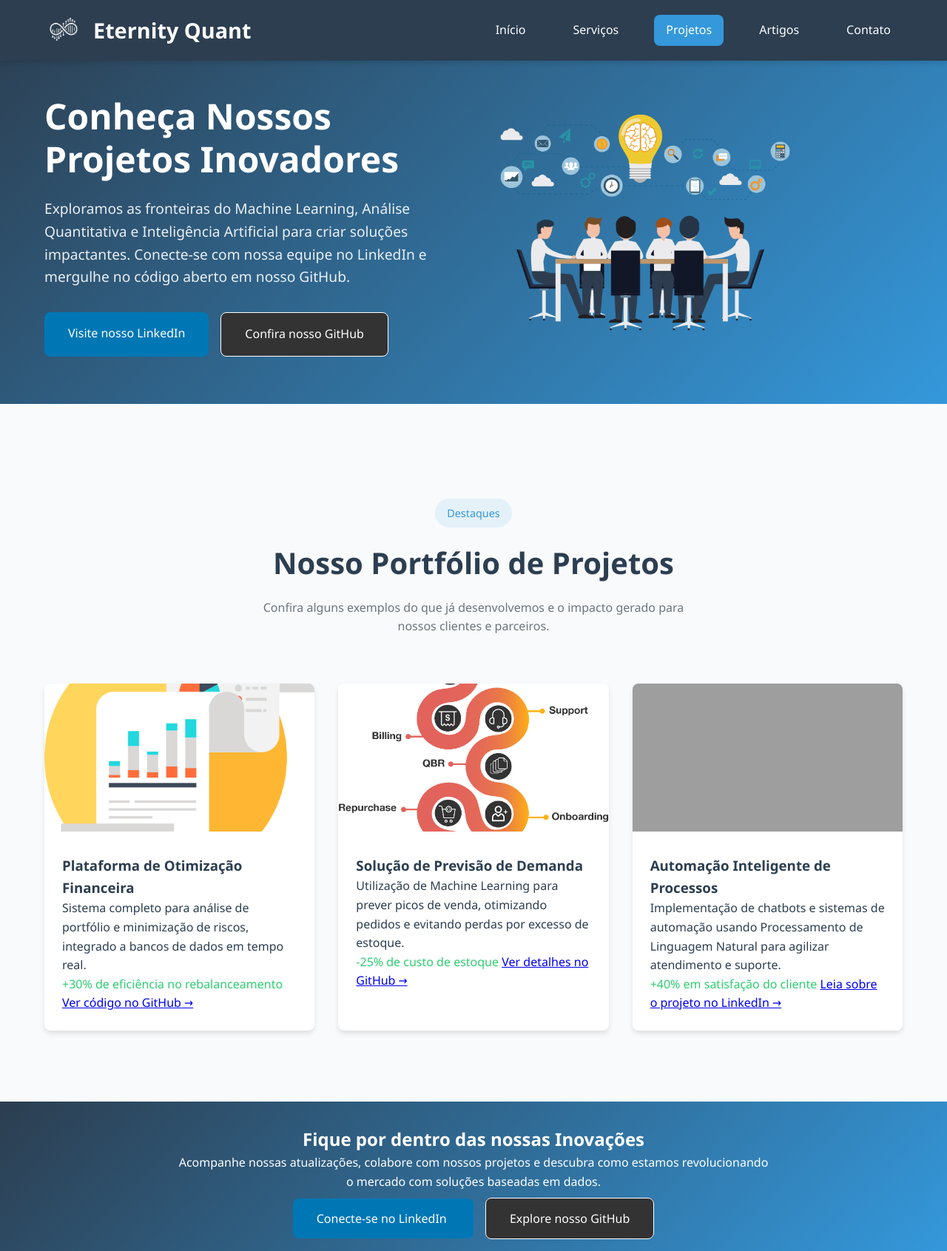
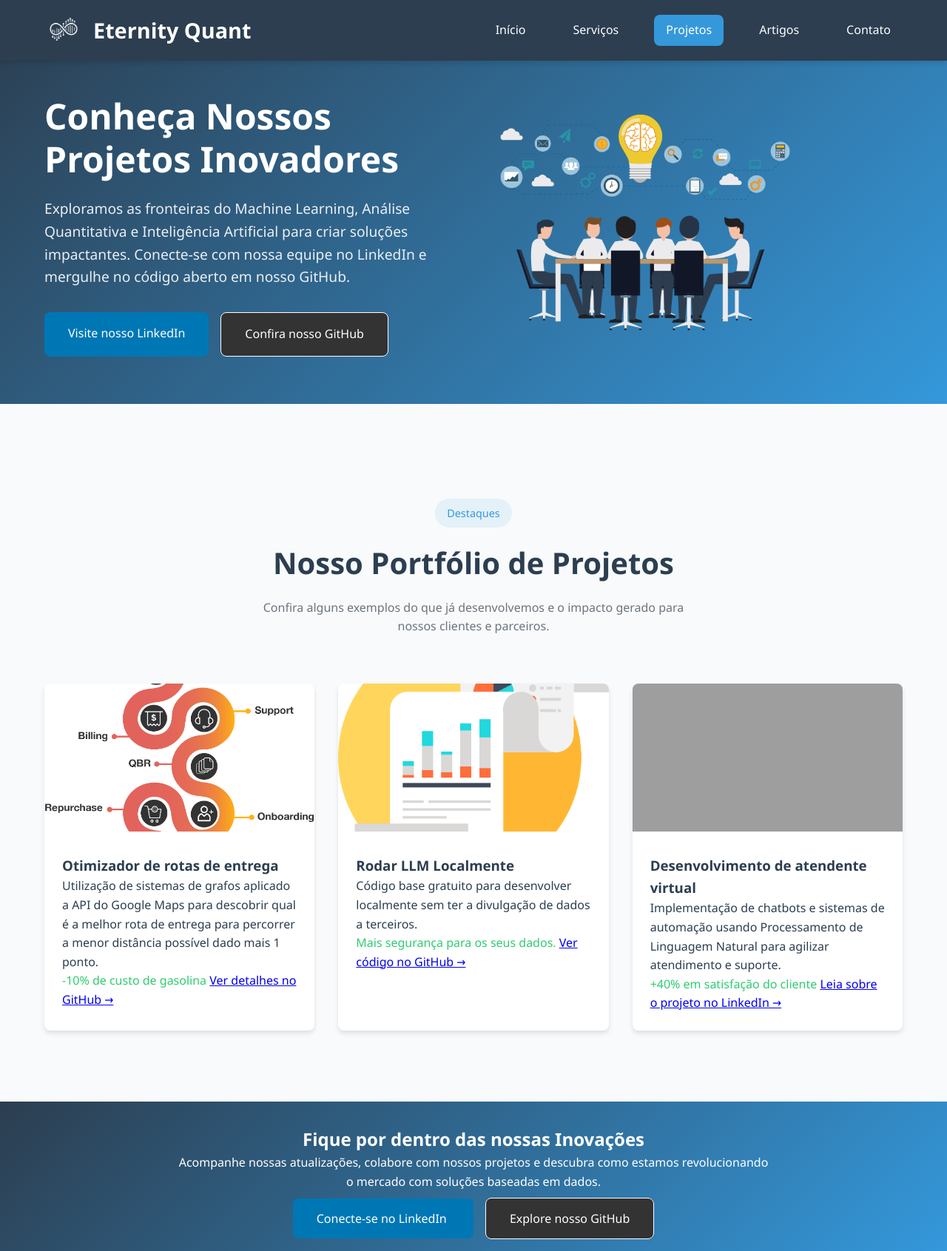
Before and after one commit to Netinhoklz/Site-Eternity-Quant, a Flask app: page /projetos in a window 1280 px wide. Shown: the top 1691 px of the page at 74% size. Run offline with Flask 3, Linux system fonts and the light colour scheme; grey boxes are pictures that could not be loaded.

Commit message:
Update projetos.html

```diff
--- a/templates/projetos.html
+++ b/templates/projetos.html
@@ -84,7 +84,26 @@
       </div>
 
       <div class="cases-grid">
+
         <!-- Exemplo 1 de Projeto -->
+        <div class="case-card">
+          <img
+            src="/static/imagens/analise_varejo.png"
+            alt="Varejo Analytics"
+            class="case-image"
+          />
+          <div class="case-content">
+            <h3>Otimizador de rotas de entrega</h3>
+            <p>
+              Utilização de sistemas de grafos aplicado a API do Google Maps para descobrir qual é a melhor rota de entrega para percorrer a menor distância possível dado mais 1 ponto.
+            </p>
+            <span class="results">-10% de custo de gasolina</span>
+            <a href="https://github.com/Netinhoklz/Otimizador-de-rotas-de-entrega" target="_blank" rel="noopener noreferrer" class="case-link"
+              >Ver detalhes no GitHub →</a
+            >
+          </div>
+        </div>
+        <!-- Exemplo 2 de Projeto -->
         <div class="case-card">
           <img
             src="/static/imagens/analisefinanceira.png"
@@ -92,38 +111,16 @@
             class="case-image"
           />
           <div class="case-content">
-            <h3>Plataforma de Otimização Financeira</h3>
+            <h3>Rodar LLM Localmente</h3>
             <p>
-              Sistema completo para análise de portfólio e minimização de riscos,
-              integrado a bancos de dados em tempo real.
+              Código base gratuito para desenvolver localmente sem ter a divulgação de dados a terceiros.
             </p>
-            <span class="results">+30% de eficiência no rebalanceamento</span>
-            <a href="https://github.com/Netinhoklz?tab=repositories" target="_blank" rel="noopener noreferrer" class="case-link"
+            <span class="results">Mais segurança para os seus dados.</span>
+            <a href="https://github.com/Netinhoklz/Rodar-LLM-Localmente" target="_blank" rel="noopener noreferrer" class="case-link"
               >Ver código no GitHub →</a
             >
           </div>
         </div>
-
-        <!-- Exemplo 2 de Projeto -->
-        <div class="case-card">
-          <img
-            src="/static/imagens/analise_varejo.png"
-            alt="Varejo Analytics"
-            class="case-image"
-          />
-          <div class="case-content">
-            <h3>Solução de Previsão de Demanda</h3>
-            <p>
-              Utilização de Machine Learning para prever picos de venda,
-              otimizando pedidos e evitando perdas por excesso de estoque.
-            </p>
-            <span class="results">-25% de custo de estoque</span>
-            <a href="https://github.com/Netinhoklz?tab=repositories" target="_blank" rel="noopener noreferrer" class="case-link"
-              >Ver detalhes no GitHub →</a
-            >
-          </div>
-        </div>
-
         <!-- Exemplo 3 de Projeto -->
         <div class="case-card">
           <img
@@ -132,7 +129,7 @@
             class="case-image"
           />
           <div class="case-content">
-            <h3>Automação Inteligente de Processos</h3>
+            <h3>Desenvolvimento de atendente virtual</h3>
             <p>
               Implementação de chatbots e sistemas de automação usando
               Processamento de Linguagem Natural para agilizar atendimento e
@@ -140,7 +137,7 @@
             </p>
             <span class="results">+40% em satisfação do cliente</span>
             <a
-              href="https://www.linkedin.com/company/104623171/admin/dashboard/"
+              href="https://github.com/Netinhoklz/ChatBot-para-o-Whatsapp-com-o-ChatGPT"
               target="_blank"
               rel="noopener noreferrer"
               class="case-link"
```
